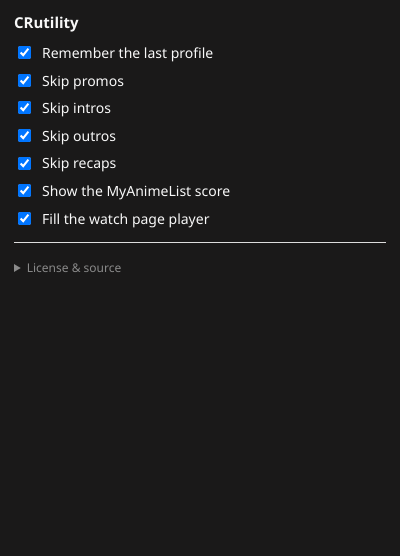
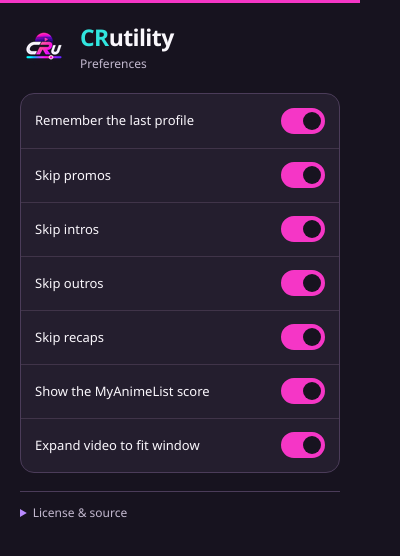
Before and after one commit to J-aco/CRutility, a browser extension: page src/popup/popup.html in a window 400 px wide. Drawn offline with Linux system fonts and the light colour scheme.

Commit message:
v0.3.1 - Add Better popup UI. (#3)
Add modern extension preferences popup UI. Update expansion to fill viewport without cutting off any video.

```diff
--- a/src/content/content.js
+++ b/src/content/content.js
@@ -20,7 +20,7 @@ const chromeFadeBound = new WeakSet();
 
 const FILL_HEADER_CLASS = "app-layout__header";
 const FILL_CSS = `.erc-watch-episode-layout .video-player-spacer {
-    max-height: 95vh !important;
+    max-height: 100vh !important;
     height: 100vw !important;
     min-height: calc(20rem*.5625) !important;
 }
@@ -322,7 +322,7 @@ function realizeFill(model) {
     return;
   }
   const button = ensureFillButton();
-  button.textContent = model.expanded ? "Exit fill" : "Fill page";
+  button.textContent = model.expanded ? "Normal Player" : "Expanded Player";
   button.setAttribute("aria-pressed", model.expanded ? "true" : "false");
 }
 
--- a/src/popup/popup.css
+++ b/src/popup/popup.css
@@ -4,43 +4,188 @@
  * Modified work; compliance changes dated 2026-11-14. See ../../docs/THIRD_PARTY_NOTICES.md.
  * Distributed without warranty; see ../../LICENSE for the full terms.
  */
+:root {
+  color-scheme: dark;
+  --background: #17131f;
+  --surface: #241e2e;
+  --surface-hover: #30263c;
+  --text: #faf7fc;
+  --muted: #c3b9cf;
+  --pink: #f536c6;
+  --purple: #b98aff;
+  --cyan: #31e5df;
+}
+
+* {
+  box-sizing: border-box;
+}
+
 body {
+  width: 360px;
   margin: 0;
-  min-width: 240px;
-  padding: 12px 14px 14px;
-  color: #f8f8f8;
-  background: #1a1919;
-  font: 14px/1.4 "Segoe UI", sans-serif;
+  padding: 20px;
+  border-top: 3px solid var(--pink);
+  color: var(--text);
+  background: var(--background);
+  font: 14px/1.5 "Segoe UI", sans-serif;
+}
+
+.popup-header {
+  display: flex;
+  align-items: center;
+  gap: 12px;
+  margin-bottom: 20px;
+}
+
+.popup-header img {
+  flex: 0 0 auto;
 }
 
 h1 {
-  margin: 0 0 10px;
-  font-size: 15px;
+  margin: 0;
+  font-size: 23px;
+  font-weight: 700;
+  letter-spacing: -0.6px;
+  line-height: 1.25;
+}
+
+h1 span{
+  color: var(--cyan);
+}
+
+.popup-header p {
+  margin: 3px 0 0;
+  color: var(--muted);
+  font-size: 12px;
 }
 
 form {
-  display: flex;
-  flex-direction: column;
-  gap: 8px;
+  overflow: hidden;
+  border: 1px solid #4b3c59;
+  border-radius: 14px;
+  background: var(--surface);
 }
 
-label {
+.feature {
   display: flex;
   align-items: center;
-  gap: 8px;
+  justify-content: space-between;
+  gap: 16px;
+  min-height: 54px;
+  padding: 12px 14px;
+  cursor: pointer;
+  transition: background-color 150ms ease;
+}
+
+.feature + .feature {
+  border-top: 1px solid #403449;
+}
+
+.feature:hover,
+.feature:focus-within {
+  background: var(--surface-hover);
+}
+
+.feature span {
+  min-width: 0;
+  overflow-wrap: anywhere;
+  font-size: 13px;
+  font-weight: 500;
+}
+
+.feature-toggle {
+  appearance: none;
+  position: relative;
+  flex: 0 0 44px;
+  width: 44px;
+  height: 26px;
+  margin: 0;
+  border: 2px solid #a399b2;
+  border-radius: 999px;
+  background: var(--background);
+  cursor: pointer;
+  transition: background-color 150ms ease, border-color 150ms ease;
+}
+
+.feature-toggle::before {
+  content: "";
+  position: absolute;
+  top: 2px;
+  left: 2px;
+  width: 18px;
+  height: 18px;
+  border-radius: 50%;
+  background: var(--text);
+  transition: transform 150ms ease, background-color 150ms ease;
+}
+
+.feature-toggle:checked {
+  border-color: var(--pink);
+  background: var(--pink);
+}
+
+.feature-toggle:checked::before {
+  transform: translateX(18px);
+  background: var(--background);
+}
+
+.feature-toggle:focus-visible,
+summary:focus-visible,
+footer a:focus-visible {
+  outline: 2px solid var(--cyan);
+  outline-offset: 4px;
 }
 
 footer {
-  margin-top: 14px;
-  border-top: 1px solid #ddd;
-  color: #8a8a8a;
+  margin-top: 18px;
+  padding-top: 12px;
+  border-top: 1px solid #4b3c59;
+  color: var(--muted);
   font-size: 12px;
 }
 
 footer a {
-  color: #458af1;
+  border-radius: 2px;
+  color: var(--purple);
+  text-underline-offset: 3px;
+}
+
+footer a:hover {
+  color: var(--cyan);
 }
 
 summary {
+  width: fit-content;
+  min-height: 24px;
+  border-radius: 2px;
   cursor: pointer;
 }
+
+summary::marker {
+  color: var(--purple);
+}
+
+details[open] summary {
+  color: var(--text);
+}
+
+footer p {
+  margin: 10px 0 0;
+}
+
+@media (prefers-reduced-motion: reduce) {
+  *,
+  *::before {
+    transition: none;
+  }
+}
+
+@media (forced-colors: active) {
+  .feature-toggle {
+    appearance: auto;
+  }
+
+  .feature-toggle::before {
+    content: none;
+  }
+}
--- a/src/popup/popup.html
+++ b/src/popup/popup.html
@@ -8,14 +8,21 @@
 <html lang="en">
   <head>
     <meta charset="utf-8">
-    <title>CRutility (Unofficial)</title>
+    <title>CRutility</title>
     <link rel="stylesheet" href="popup.css">
   </head>
   <body>
-    <h1>CRutility</h1>
-    <form id="features"></form>
+    <header class="popup-header">
+      <img src="../../assets/icons/Icon%2048x48.png" width="48" height="48" alt="">
+      <div>
+        <h1><span>CR</span>utility</h1>
+        <p>Preferences</p>
+      </div>
+    </header>
+    <main>
+      <form id="features" aria-label="Playback preferences"></form>
+    </main>
     <footer>
-      <br>
       <details>
         <summary>License &amp; source</summary>
         <p>Copyright &copy; 2026 Fred. Includes code and inspiration from
--- a/src/popup/popup.js
+++ b/src/popup/popup.js
@@ -12,12 +12,19 @@ const settings = settingsFromStored(stored);
 
 for (const feature of FEATURES) {
   const label = document.createElement("label");
+  label.className = "feature";
+  const text = document.createElement("span");
+  text.textContent = feature.label;
   const input = document.createElement("input");
   input.type = "checkbox";
+  input.className = "feature-toggle";
+  input.setAttribute("role", "switch");
+  input.id = feature.id;
+  input.name = feature.id;
   input.checked = settings[feature.id];
   input.addEventListener("change", () => {
     chrome.storage.local.set({ [feature.id]: input.checked });
   });
-  label.append(input, document.createTextNode(feature.label));
+  label.append(text, input);
   form.append(label);
 }
--- a/src/shared/features.js
+++ b/src/shared/features.js
@@ -11,7 +11,7 @@ const FEATURES = [
   { id: "outros", label: "Skip outros" },
   { id: "recaps", label: "Skip recaps" },
   { id: "mal", label: "Show the MyAnimeList score" },
-  { id: "fill", label: "Fill the watch page player" },
+  { id: "fill", label: "Expand video to fit window" },
 ];
 
 const SKIP_RULES = [
```
Also changed, not shown: README.md, manifest.json.
